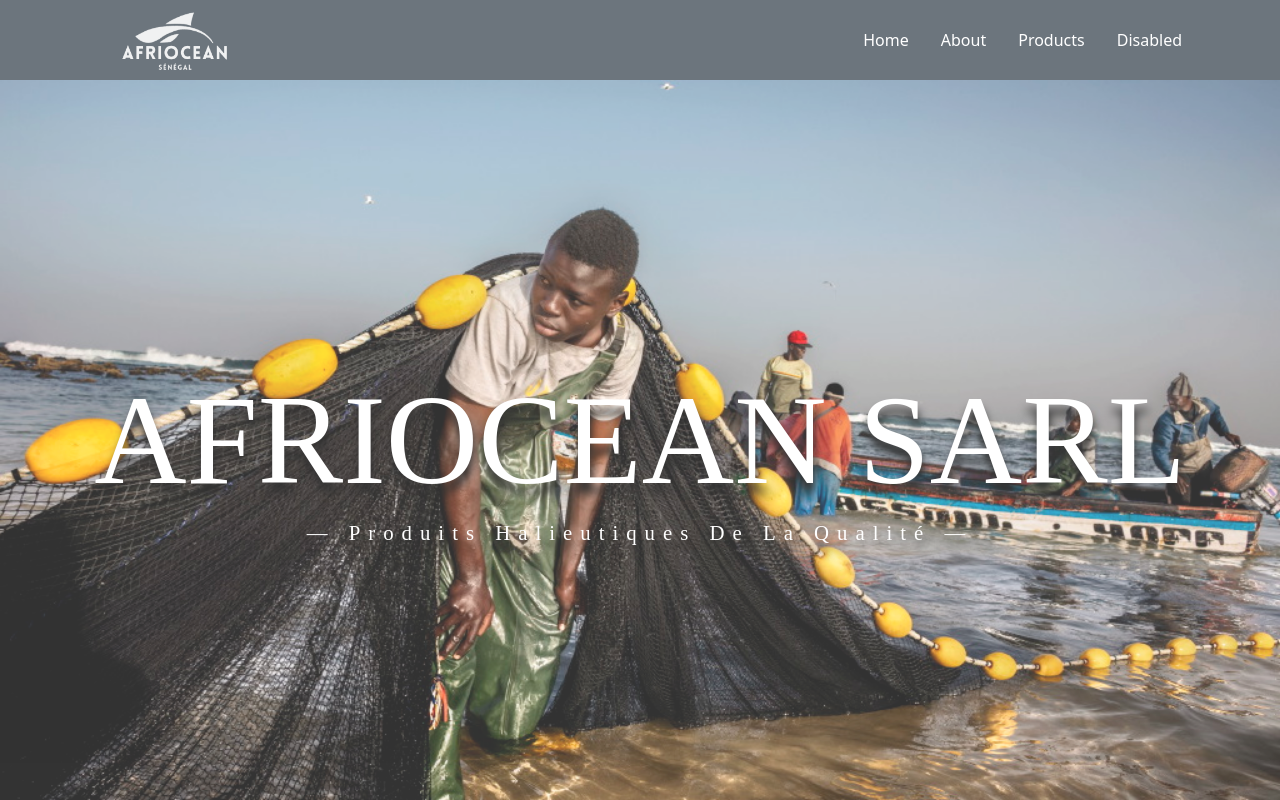
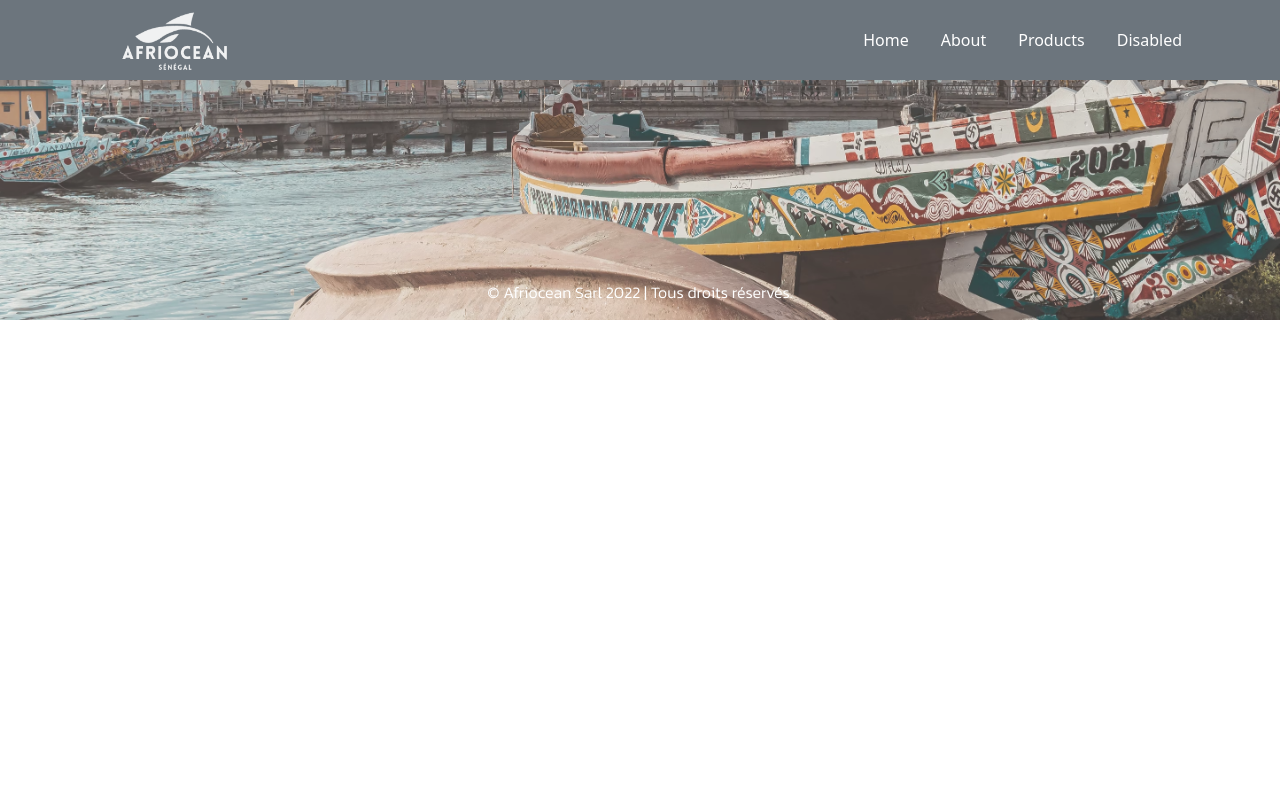
Before and after one commit to LucienPeng/afriocean-sarl-react, a React (Create React App) app: page / in a window 1280 px wide. Shown: the top 800 px of the page. Built offline with nearby package versions, Linux system fonts and the light colour scheme.

Commit message:
fix:path

```diff
--- a/src/App.js
+++ b/src/App.js
@@ -5,15 +5,16 @@
 import AboutPage from "./pages/about-page";
 import ProductPage from "./pages/product-page";
 import FooterComponent from "./components/footer-component";
+const url = "https://lucienpeng.github.io/afriocean-sarl-react";
 
 const App = () => {
   return (
     <div className="App">
       <NavComponent />
       <Routes>
-        <Route path="/" element={<HomePage />} />
-        <Route path="/about" element={<AboutPage />} />
-        <Route path="/product" element={<ProductPage />} />
+        <Route path={url} element={<HomePage />} />
+        <Route path={url + "/about"} element={<AboutPage />} />
+        <Route path={url + "/product"} element={<ProductPage />} />
       </Routes>
       <FooterComponent />
     </div>
```
Also changed, not shown: 10 other files (tests, documents, lock files or other folders).
